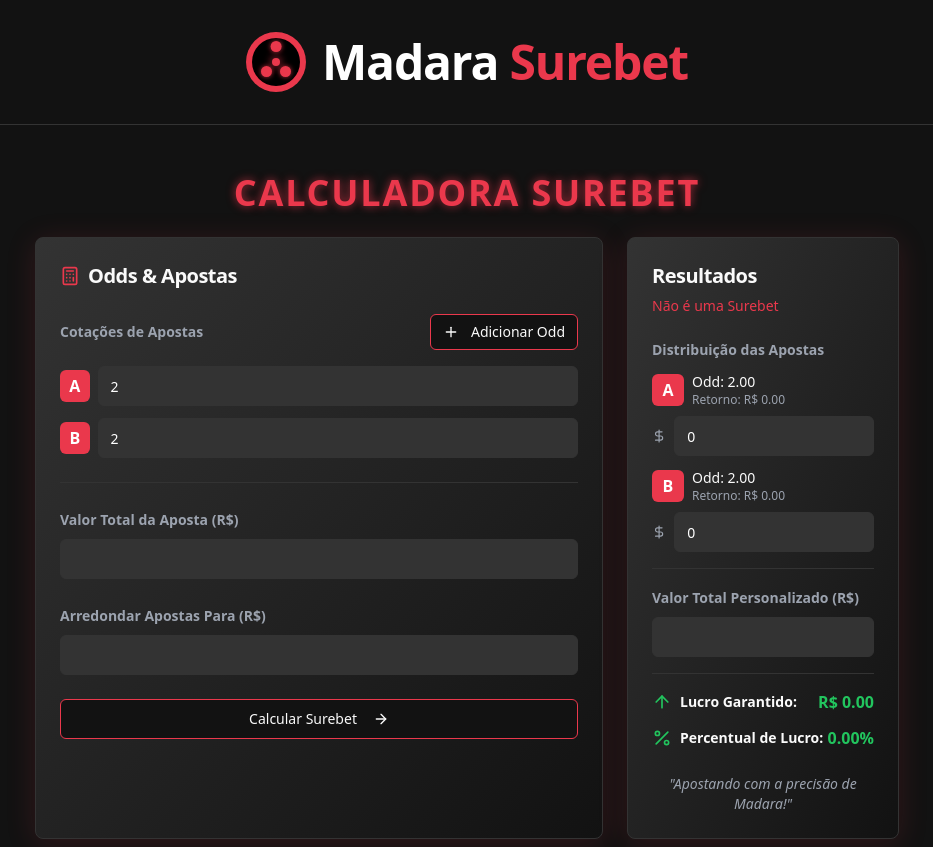
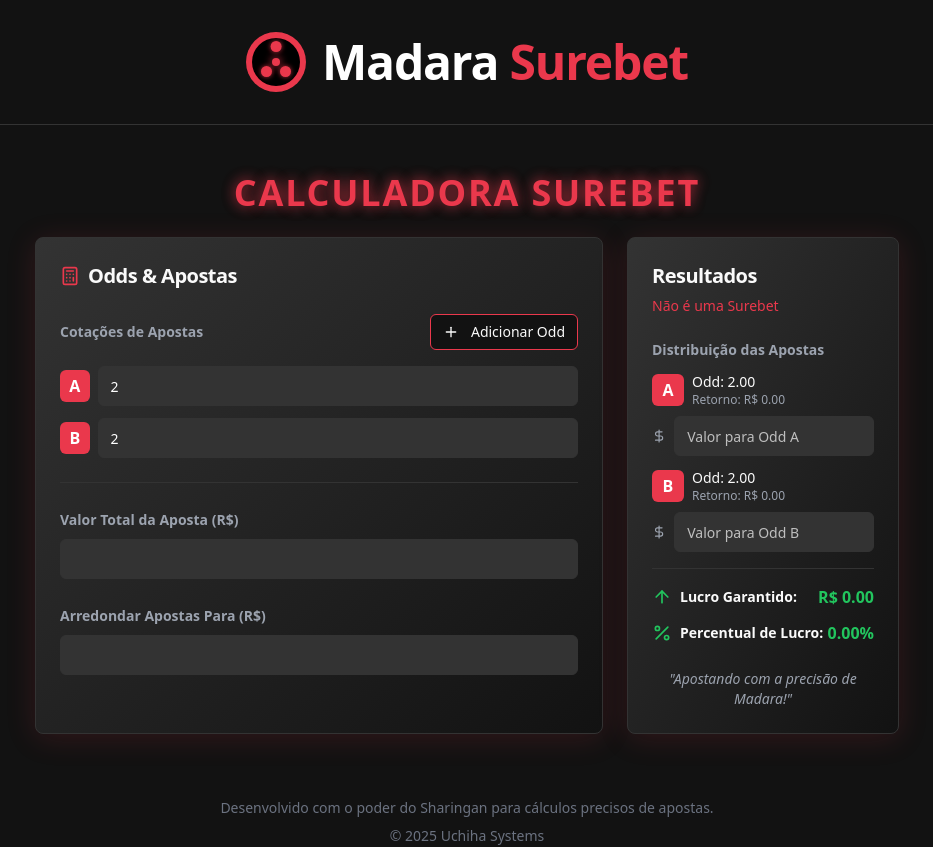
Before and after one commit to kaiofabio2/Calculadora_Madara_Surebet, a React (Vite) app: page / in a window 1280 px wide. Shown: the top 847 px of the page, without its empty margins (173-1106 px from the left). Built offline with nearby package versions, Linux system fonts and the light colour scheme.

Commit message:
Refactor: Implement UI changes
- Clear input fields on load.
- Allow clearing of input fields.
- Add odds correctly.
- Format decimal numbers to 2 places.
- Remove "Valor Personalizado" field.
- Remove "Calcular Surebet" button.

```diff
--- a/src/components/OddInput.tsx
+++ b/src/components/OddInput.tsx
@@ -22,8 +22,12 @@ const OddInput = ({ index, value, onChange, onRemove, isRemovable }: OddInputPro
         type="number"
         min="1.01"
         step="0.01"
-        value={value}
-        onChange={(e) => onChange(index, parseFloat(e.target.value) || 0)}
+        value={value || ''}
+        onChange={(e) => {
+          const inputValue = e.target.value;
+          const parsedValue = inputValue === '' ? 0 : parseFloat(inputValue);
+          onChange(index, parsedValue);
+        }}
         className="bg-uchiha-gray text-white"
       />
       {isRemovable && (
--- a/src/components/ResultsDisplay.tsx
+++ b/src/components/ResultsDisplay.tsx
@@ -9,8 +9,6 @@ interface ResultsDisplayProps {
   odds: number[];
   profit: number;
   profitPercentage: number;
-  customStake: number | '';
-  onCustomStakeChange: (value: number | '') => void;
   onSpecificStakeChange: (index: number, value: number | '') => void;
 }
 
@@ -19,8 +17,6 @@ const ResultsDisplay = ({
   odds,
   profit,
   profitPercentage,
-  customStake,
-  onCustomStakeChange,
   onSpecificStakeChange
 }: ResultsDisplayProps) => {
   return (
@@ -37,7 +33,9 @@ const ResultsDisplay = ({
                 </div>
                 <div>
                   <div className="text-sm">Odd: {odds[index].toFixed(2)}</div>
-                  <div className="text-xs text-gray-400">Retorno: R$ {(stake * odds[index]).toFixed(2)}</div>
+                  <div className="text-xs text-gray-400">
+                    Retorno: R$ {stake ? (stake * odds[index]).toFixed(2) : '0.00'}
+                  </div>
                 </div>
               </div>
             </div>
@@ -47,10 +45,10 @@ const ResultsDisplay = ({
                 type="number"
                 min="0"
                 step="1"
-                value={stake}
+                value={stake || ''}
                 onChange={(e) => {
                   const val = e.target.value === '' ? '' : parseFloat(e.target.value);
-                  onSpecificStakeChange(index, val as number);
+                  onSpecificStakeChange(index, val);
                 }}
                 className="bg-uchiha-gray text-white"
                 placeholder={`Valor para Odd ${String.fromCharCode(65 + index)}`}
@@ -58,27 +56,6 @@ const ResultsDisplay = ({
             </div>
           </div>
         ))}
-      </div>
-
-      <Separator className="bg-uchiha-gray" />
-
-      {/* Custom stake input */}
-      <div className="space-y-2">
-        <label htmlFor="customStake" className="text-sm font-semibold text-gray-400">
-          Valor Total Personalizado (R$)
-        </label>
-        <Input
-          id="customStake"
-          type="number"
-          min="0"
-          step="10"
-          value={customStake}
-          onChange={(e) => {
-            const val = e.target.value === '' ? '' : parseFloat(e.target.value);
-            onCustomStakeChange(val);
-          }}
-          className="bg-uchiha-gray text-white"
-        />
       </div>
 
       <Separator className="bg-uchiha-gray" />
--- a/src/components/SurebetCalculator.tsx
+++ b/src/components/SurebetCalculator.tsx
@@ -1,10 +1,11 @@
+
 import React, { useState, useEffect } from 'react';
-import { Button } from '@/components/ui/button';
 import { Input } from '@/components/ui/input';
 import { Card, CardContent, CardHeader, CardTitle } from '@/components/ui/card';
 import { Separator } from '@/components/ui/separator';
 import { Progress } from '@/components/ui/progress';
-import { Calculator, Plus, Minus, ArrowRight } from 'lucide-react';
+import { Calculator, Plus, Minus } from 'lucide-react';
+import { Button } from '@/components/ui/button';
 import { toast } from 'sonner';
 import { cn } from '@/lib/utils';
 import OddInput from '@/components/OddInput';
@@ -22,13 +23,11 @@ import {
 
 const SurebetCalculator = () => {
   const [odds, setOdds] = useState<number[]>([2.0, 2.0]);
-  const [totalStake, setTotalStake] = useState<number | ''>('');
-  const [roundingValue, setRoundingValue] = useState<number | ''>('');
-  const [customStake, setCustomStake] = useState<number | ''>('');
+  const [totalStake, setTotalStake] = useState<number | ''>();
+  const [roundingValue, setRoundingValue] = useState<number | ''>();
   const [stakes, setStakes] = useState<number[]>([0, 0]);
   const [profit, setProfit] = useState<number>(0);
   const [profitPercentage, setProfitPercentage] = useState<number>(0);
-  const [isAnimating, setIsAnimating] = useState<boolean>(false);
 
   // Update calculations when inputs change
   useEffect(() => {
@@ -57,13 +56,8 @@ const SurebetCalculator = () => {
     const calculatedProfitPercentage = calculateProfitPercentage(calculatedProfit, totalStake);
 
     setStakes(roundedStakes);
-    setCustomStake(totalStake);
     setProfit(calculatedProfit);
     setProfitPercentage(calculatedProfitPercentage);
-
-    // Trigger animation
-    setIsAnimating(true);
-    setTimeout(() => setIsAnimating(false), 1000);
   };
 
   const handleAddOdd = () => {
@@ -72,6 +66,7 @@ const SurebetCalculator = () => {
       return;
     }
     setOdds([...odds, 2.0]);
+    setStakes([...stakes, 0]); // Adicione um novo elemento ao stakes para manter sincronizado com as odds
   };
 
   const handleRemoveOdd = (index: number) => {
@@ -82,6 +77,11 @@ const SurebetCalculator = () => {
     const newOdds = [...odds];
     newOdds.splice(index, 1);
     setOdds(newOdds);
+
+    // Também atualiza o array de stakes
+    const newStakes = [...stakes];
+    newStakes.splice(index, 1);
+    setStakes(newStakes);
   };
 
   const updateOdd = (index: number, value: number) => {
@@ -90,33 +90,24 @@ const SurebetCalculator = () => {
     setOdds(newOdds);
   };
 
-  const handleCustomStakeChange = (value: number | '') => {
-    setCustomStake(value);
-    if (typeof value === 'number' && value > 0) {
-      const customCalculatedStakes = recalculateStakesForCustomTotal(stakes, value);
-
-      const calculatedProfit = calculateTotalProfit(customCalculatedStakes, odds, value);
-      const calculatedProfitPercentage = calculateProfitPercentage(calculatedProfit, value);
-
-      setStakes(customCalculatedStakes);
-      setProfit(calculatedProfit);
-      setProfitPercentage(calculatedProfitPercentage);
-    }
-  };
-
   const handleSpecificStakeChange = (index: number, value: number | '') => {
     if (typeof value === 'number' && value >= 0) {
       const newStakes = recalculateStakesForSpecificBet(stakes, odds, index, value);
       const newTotalStake = newStakes.reduce((sum, stake) => sum + stake, 0);
 
       setStakes(newStakes);
-      setCustomStake(newTotalStake);
+      setTotalStake(newTotalStake);
 
       const calculatedProfit = calculateTotalProfit(newStakes, odds, newTotalStake);
       const calculatedProfitPercentage = calculateProfitPercentage(calculatedProfit, newTotalStake);
 
       setProfit(calculatedProfit);
       setProfitPercentage(calculatedProfitPercentage);
+    } else if (value === '') {
+      // Permite que o campo fique vazio
+      const newStakes = [...stakes];
+      newStakes[index] = 0;
+      setStakes(newStakes);
     }
   };
 
@@ -182,7 +173,7 @@ const SurebetCalculator = () => {
                   type="number"
                   min="0"
                   step="10"
-                  value={totalStake}
+                  value={totalStake ?? ''}
                   onChange={(e) => {
                     const val = e.target.value === '' ? '' : parseFloat(e.target.value);
                     setTotalStake(val);
@@ -201,7 +192,7 @@ const SurebetCalculator = () => {
                   type="number"
                   min="0"
                   step="0.5"
-                  value={roundingValue}
+                  value={roundingValue ?? ''}
                   onChange={(e) => {
                     const val = e.target.value === '' ? '' : parseFloat(e.target.value);
                     setRoundingValue(val);
@@ -209,18 +200,6 @@ const SurebetCalculator = () => {
                   className="bg-uchiha-gray text-white"
                 />
               </div>
-
-              {/* Calculate Button */}
-              <Button
-                onClick={calculateResults}
-                className={cn(
-                  "w-full sharingan-button",
-                  isAnimating && "sharingan-pulse"
-                )}
-                variant="outline"
-              >
-                Calcular Surebet <ArrowRight className="ml-2 w-4 h-4" />
-              </Button>
             </div>
           </CardContent>
         </Card>
@@ -253,8 +232,6 @@ const SurebetCalculator = () => {
               odds={odds}
               profit={profit}
               profitPercentage={profitPercentage}
-              customStake={customStake}
-              onCustomStakeChange={handleCustomStakeChange}
               onSpecificStakeChange={handleSpecificStakeChange}
             />
 
```
